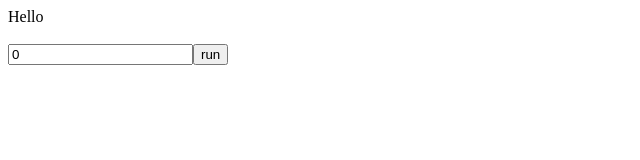
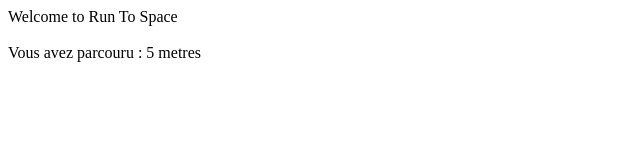
Before and after one commit to pmyz/run-to-space, a plain HTML site: page index.html in a window 1280 px wide. Shown: the whole page, without its empty margins (0-640 px from the left). Drawn offline with nearby package versions, Linux system fonts and the light colour scheme.

Commit message:
Update index.html

```diff
--- a/index.html
+++ b/index.html
@@ -4,17 +4,26 @@
 <meta charset="iso-8859-1" />
 <meta name="Author" content="pymz" />
 <script src="http://code.jquery.com/jquery-2.0.0.js"></script>
+<script type="text/javascript">
+function incrementerCompteur(){
+	$('#compteurMetre').text(parseInt($('#compteurMetre').text(),10)+1);
+}
+</script>
 </head>
 <body>
 <div id="div1">
 </div>
 </body>
 <script type="text/javascript">
-	$('#div1').append('<span>Hello</span>');
-	$('#div1').append('<br><br><input type="text" id="input1" readonly="readonly"/ value="0">');
-	$('#div1').append('<button id="btn1">run</button>');
-	$('#btn1').on('click',function(){
-		$('#input1').val(parseInt($('#input1').val(),10)+1);
-		});
+	$('#div1').append('<span>Welcome to Run To Space</span>');
+	$('#div1').append('<br><br>Vous avez parcouru : <span id="compteurMetre">0</span> metres');
+
+	//$('#div1').append('<br><br><input type="text" id="input1" readonly="readonly"/ value="0">');
+	//$('#div1').append('<button id="btn1">run</button>');
+	//$('#btn1').on('click',function(){
+	//	$('#input1').val(parseInt($('#input1').val(),10)+1);
+	//	});
+
+	setInterval(incrementerCompteur, 1000);
 </script>
 </html>
```
